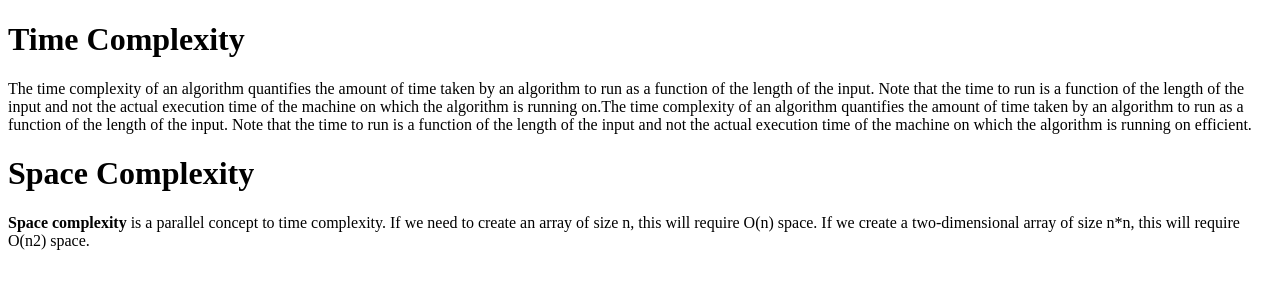
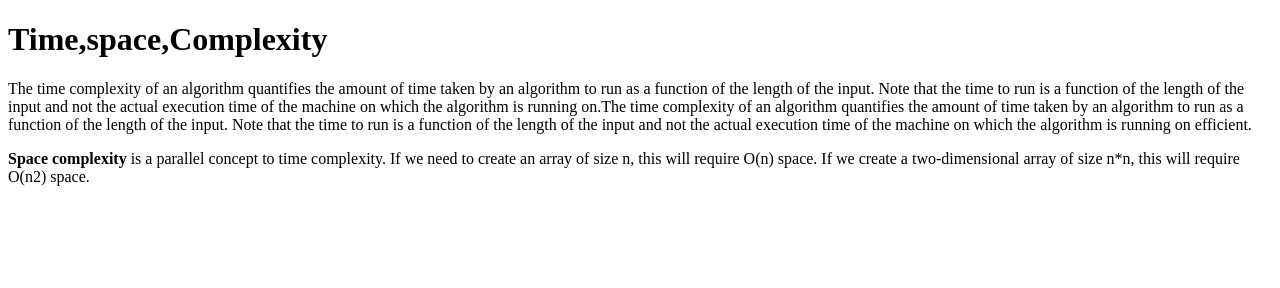
Before and after one commit to acciojob/time-and-space-complexity-suresharisetty, a website: page main.html in a window 1280 px wide. Drawn offline with Linux system fonts and the light colour scheme.

Commit message:
created a submission

```diff
--- a/main.html
+++ b/main.html
@@ -12,9 +12,8 @@
 </script>
 
 </body>
-	<h1>Time Complexity</h1>
+	<h1>Time,space,Complexity</h1>
 	<p>The time complexity of an algorithm quantifies the amount of time taken by an algorithm to run as a function of the length of the input. Note that the time to run is a function of the length of the input and not the actual execution time of the machine on which the algorithm is running on.The time complexity of an algorithm quantifies the amount of time taken by an algorithm to run as a function of the length of the input. Note that the time to run is a function of the length of the input and not the actual execution time of the machine on which the algorithm is running on efficient.</p>
-	<h1>Space Complexity</h1>
 	<p><span style="font-weight:bold">Space complexity</span> is a parallel concept to time complexity. If we need to create an array of size n, this will require O(n) space. If we create a two-dimensional array of size n*n, this will require O(n2) space.</p>
 
 </html>
```
